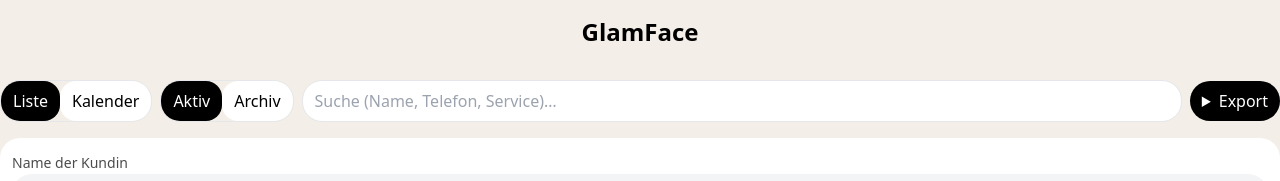
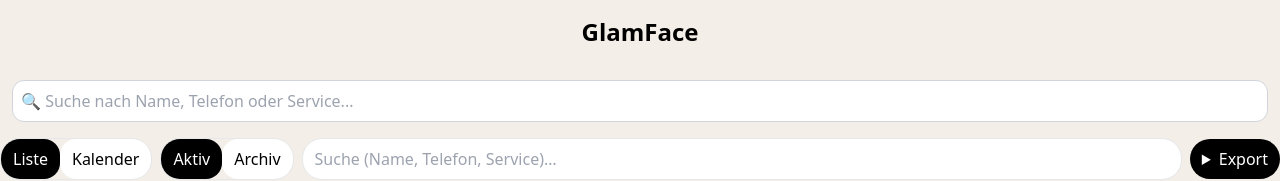
Before and after one commit to Loredana-diciaula/glamface-calendar, a Next.js app in the folder GlamFace-Calendar-Starter/: page / in a window 1280 px wide. Shown: the top 181 px of the page. Built offline with nearby package versions, Linux system fonts and the light colour scheme; no server answers; the database is empty.

Commit message:
Update page.tsx

```diff
--- a/GlamFace-Calendar-Starter/app/(dashboard)/page.tsx
+++ b/GlamFace-Calendar-Starter/app/(dashboard)/page.tsx
@@ -26,7 +26,7 @@
   const [mode, setMode] = useState<'active'|'archive'>('active')
   const [items, setItems] = useState<Appt[]>([])
   const [loading, setLoading] = useState(true)
-  const [query, setQuery] = useState('') // 🔎 Suchtext
+  const [search, setSearch] = useState('')
 
   const [modalOpen, setModalOpen] = useState(false)
   const [modalInitial, setModalInitial] = useState<Partial<Appt> | undefined>(undefined)
@@ -34,14 +34,15 @@
   // Termine laden (active = ohne Archiv, archive = nur archivierte)
   const load = async ()=>{
     setLoading(true)
-    let q = supabase.from('appointments').select('*')
-    if (mode === 'archive') q = q.not('archived_at','is', null)
-    else q = q.is('archived_at', null)
-    const { data } = await q.order('date',{ascending:true}).order('start_time',{ascending:true})
+    let query = supabase.from('appointments').select('*')
+    if (mode === 'archive') query = query.not('archived_at','is', null)
+    else query = query.is('archived_at', null)
+    const { data } = await query.order('date',{ascending:true}).order('start_time',{ascending:true})
     setItems((data||[]) as any)
     setLoading(false)
   }
 
+  // beim Start + bei Moduswechsel neu laden
   useEffect(()=>{
     load()
     const ch = supabase.channel('realtime:appointments')
@@ -54,34 +55,38 @@
   const openEdit = (a: Appt)=>{ if(!readonly){ setModalInitial(a); setModalOpen(true) } }
   const openCreateForDate = (isoDate: string)=>{ if(!readonly){ setModalInitial({ date: isoDate }); setModalOpen(true) } }
 
-  // 🔎 Client-Side-Filter: Name / Telefon / Service
-  const q = query.trim().toLowerCase()
-  const itemsFiltered = q
-    ? items.filter(a =>
-        [a.customer_name, a.phone, a.service]
-          .map(v => (v||'').toLowerCase())
-          .some(v => v.includes(q))
-      )
-    : items
+  // Suchfilter anwenden
+  const filteredItems = items.filter(a => {
+    const term = search.toLowerCase()
+    return (
+      a.customer_name?.toLowerCase().includes(term) ||
+      a.phone?.toLowerCase().includes(term) ||
+      a.service?.toLowerCase().includes(term) ||
+      a.notes?.toLowerCase().includes(term)
+    )
+  })
 
   return (
     <main className="space-y-4">
       <Header/>
 
-      <TopBar
-        current={view}
-        onViewChange={setView}
-        mode={mode}
-        onModeChange={setMode}
-        query={query}
-        onQueryChange={setQuery}
-      />
+      {/* Suchleiste */}
+      <div className="px-3">
+        <input
+          type="text"
+          placeholder="🔍 Suche nach Name, Telefon oder Service..."
+          value={search}
+          onChange={(e)=>setSearch(e.target.value)}
+          className="w-full p-2 rounded-xl border border-gray-300"
+        />
+      </div>
 
+      <TopBar current={view} onViewChange={setView} mode={mode} onModeChange={setMode} />
       {!readonly && <AppointmentForm onSaved={load}/>}
 
       {view==='list'
         ? <ListView
-            items={itemsFiltered}
+            items={filteredItems}
             onChanged={load}
             loading={loading}
             mode={mode}
@@ -89,7 +94,7 @@
             readonly={readonly}
           />
         : <CalendarView
-            items={itemsFiltered}
+            items={filteredItems}
             onChanged={load}
             loading={loading}
             mode={mode}
```
